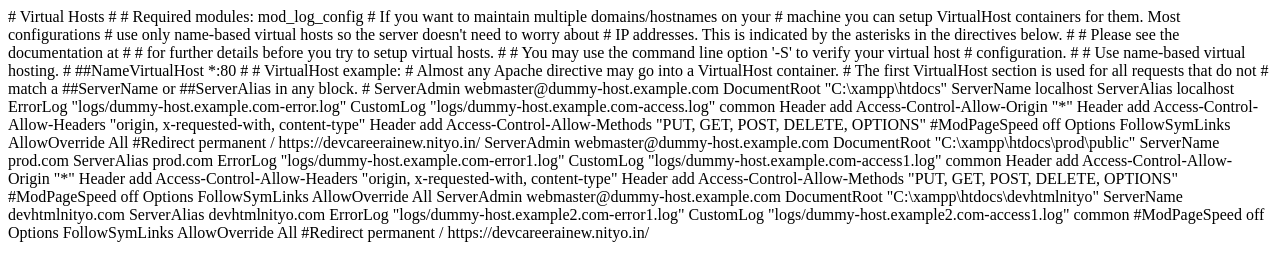
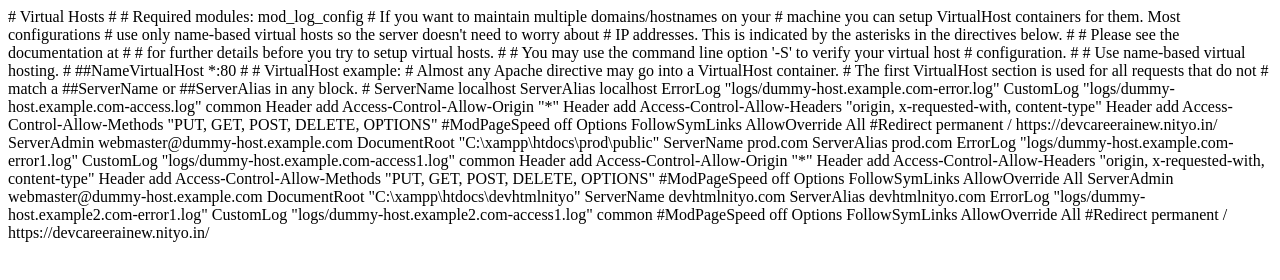
Before and after one commit to sakshamnegi12/awstest, a plain HTML site: page index.html in a window 1280 px wide. Drawn offline with Linux system fonts and the light colour scheme.

Commit message:
removed lines 47 and 48

```diff
--- a/index.html
+++ b/index.html
@@ -24,9 +24,7 @@
 # The first VirtualHost section is used for all requests that do not
 # match a ##ServerName or ##ServerAlias in any <VirtualHost> block.
 #
-<VirtualHost *:80>
-    ServerAdmin webmaster@dummy-host.example.com
-    DocumentRoot "C:\xampp\htdocs"
+
     ServerName localhost
     ServerAlias localhost
     ErrorLog "logs/dummy-host.example.com-error.log"
```
